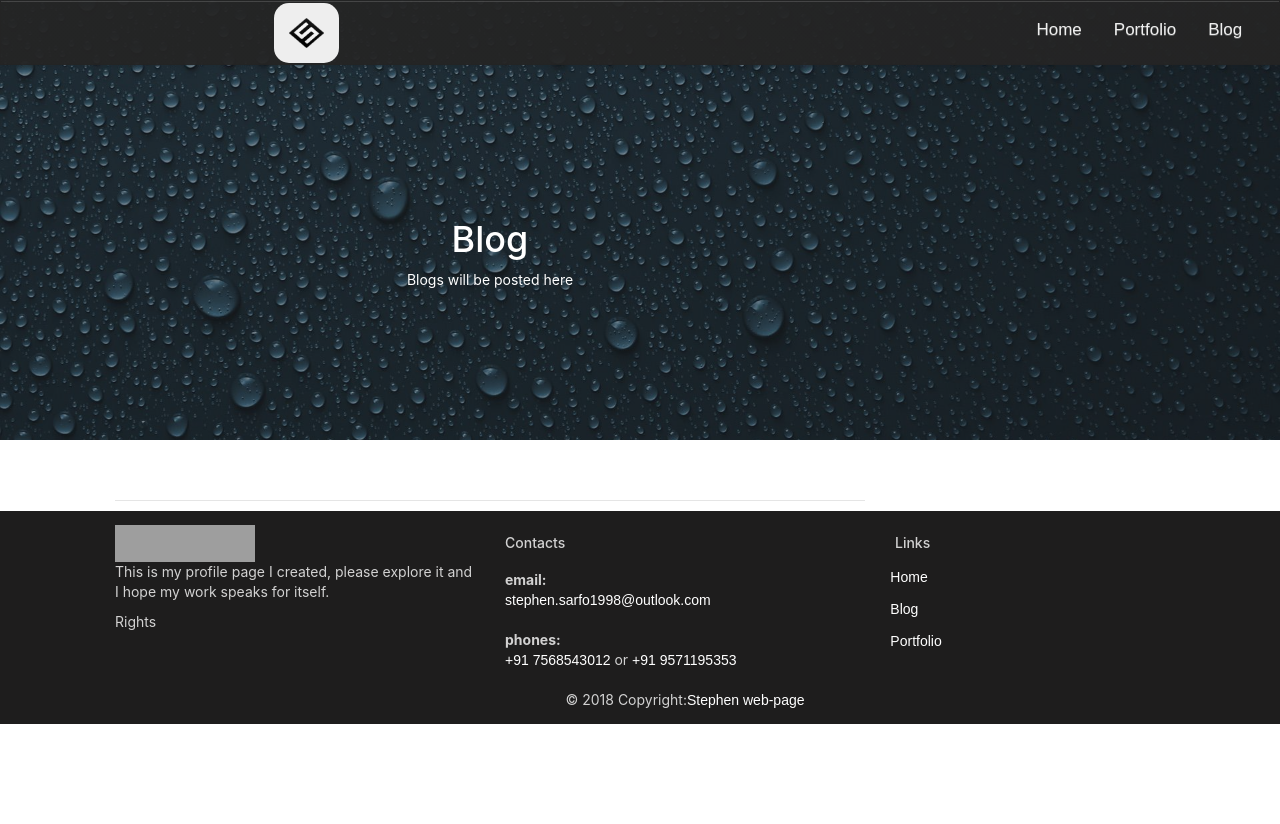
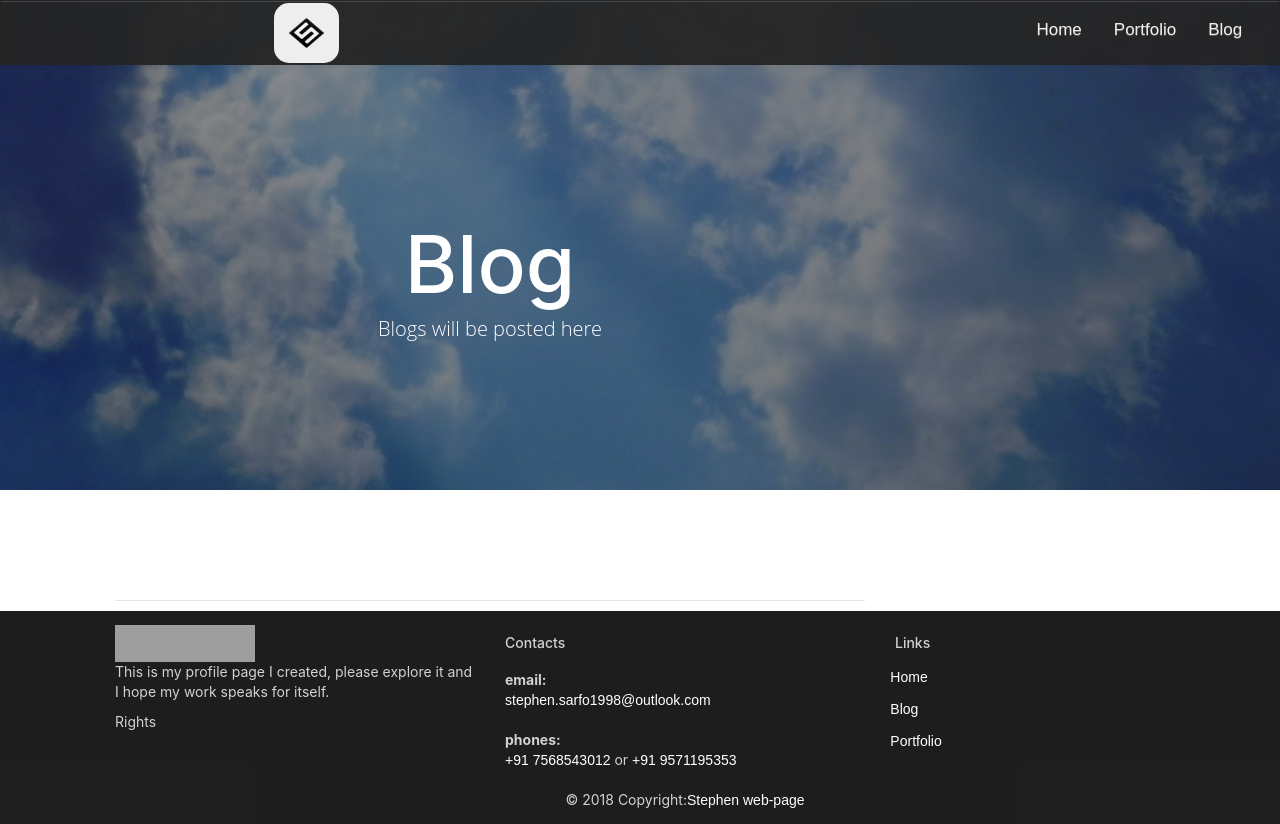
Before and after one commit to Stephen8898/Profile-Page-new, a React (Create React App) app: page /#/blog in a window 1280 px wide. Before the commit the page ends 800 px from the top, so only its background shows below. Built offline with nearby package versions, Linux system fonts and the light colour scheme; grey boxes are pictures that could not be loaded.

Commit message:
continued style  improvements on the blog page

```diff
--- a/src/components/Blog.jsx
+++ b/src/components/Blog.jsx
@@ -8,7 +8,7 @@ export default class Blog extends Component {
 
   render() {
     var style = {
-        backgroundImage: `url(${'/assets/Banner-wallPic.jpg'})`
+        backgroundImage: `url(${'/assets/clouds-texture01.jpg'})`
 
     };
     return (
@@ -22,7 +22,7 @@ export default class Blog extends Component {
           <div className="col-lg-8 col-md-10 mx-auto">
             <div className="site-heading">
                <h1>Blog</h1>
-                <span className="sub-heading">Blogs will be posted here</span>
+                <span className="subheading">Blogs will be posted here</span>
             </div>
           </div>
          </div>
--- a/src/components/style/Blog.css
+++ b/src/components/style/Blog.css
@@ -46,7 +46,7 @@ header.masthead .overlay {
 }
 
 header.masthead {
-    margin-bottom: 50px;
+    margin-bottom: 100px;
     background: no-repeat center center;
     background-color: #868e96;
     background-attachment: scroll;
@@ -58,10 +58,13 @@ header.masthead {
 header.masthead .site-heading {
     text-align: center;
     color: #fff;
+    font-size: 100px;
 }
 
+
+
 header.masthead .site-heading .subheading {
-    font-size: 24px;
+    font-size: 20px;
     font-weight: 300;
     line-height: 1.1;
     display: block;
@@ -81,6 +84,11 @@ header.masthead .page-heading, header.masthead .post-heading, header.masthead .s
     color: #fff;
 }
 
+@media only screen and (min-width: 768px){
+header.masthead .page-heading h1, header.masthead .site-heading h1 {
+    font-size: 80px;
+}
+}
 
 header {
     display: block;
```
Also changed, not shown: public/assets/clouds-texture01.jpg (added), src/components/Footer.jsx (line endings or trailing spaces).
